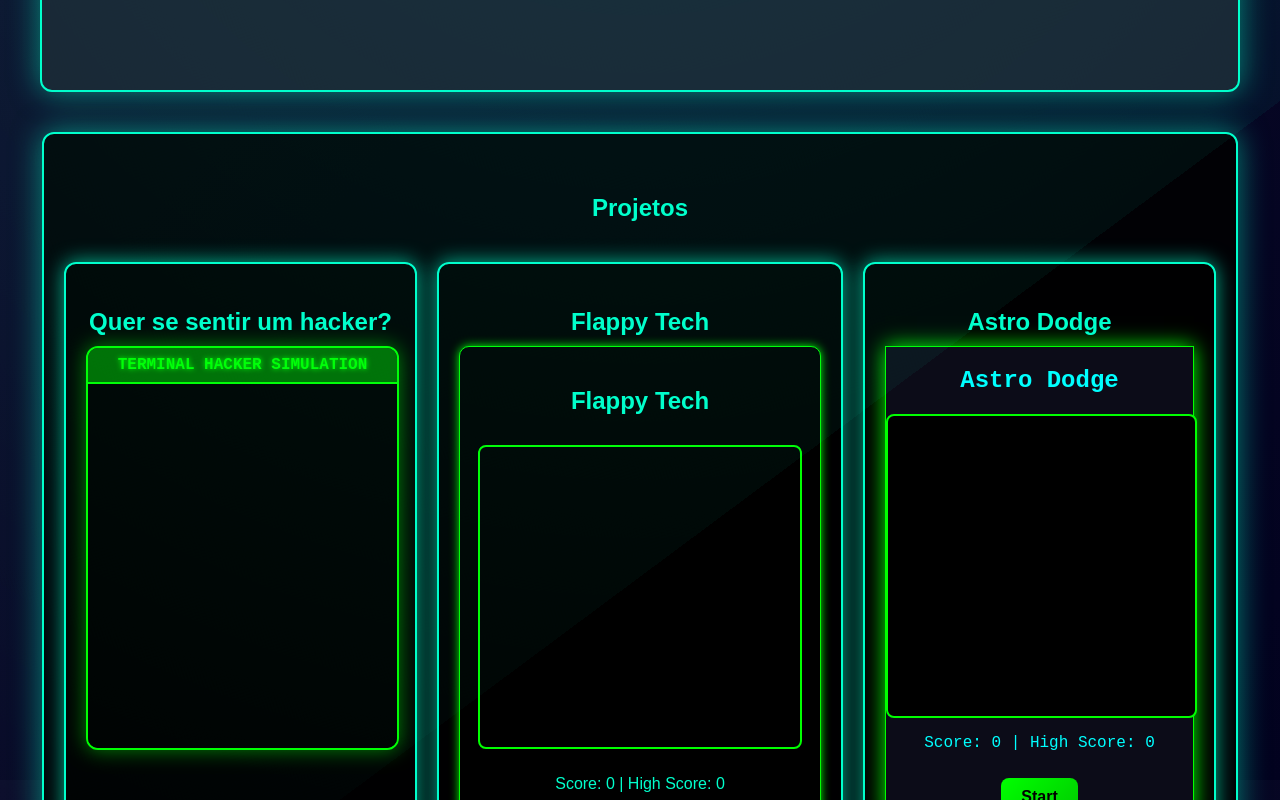
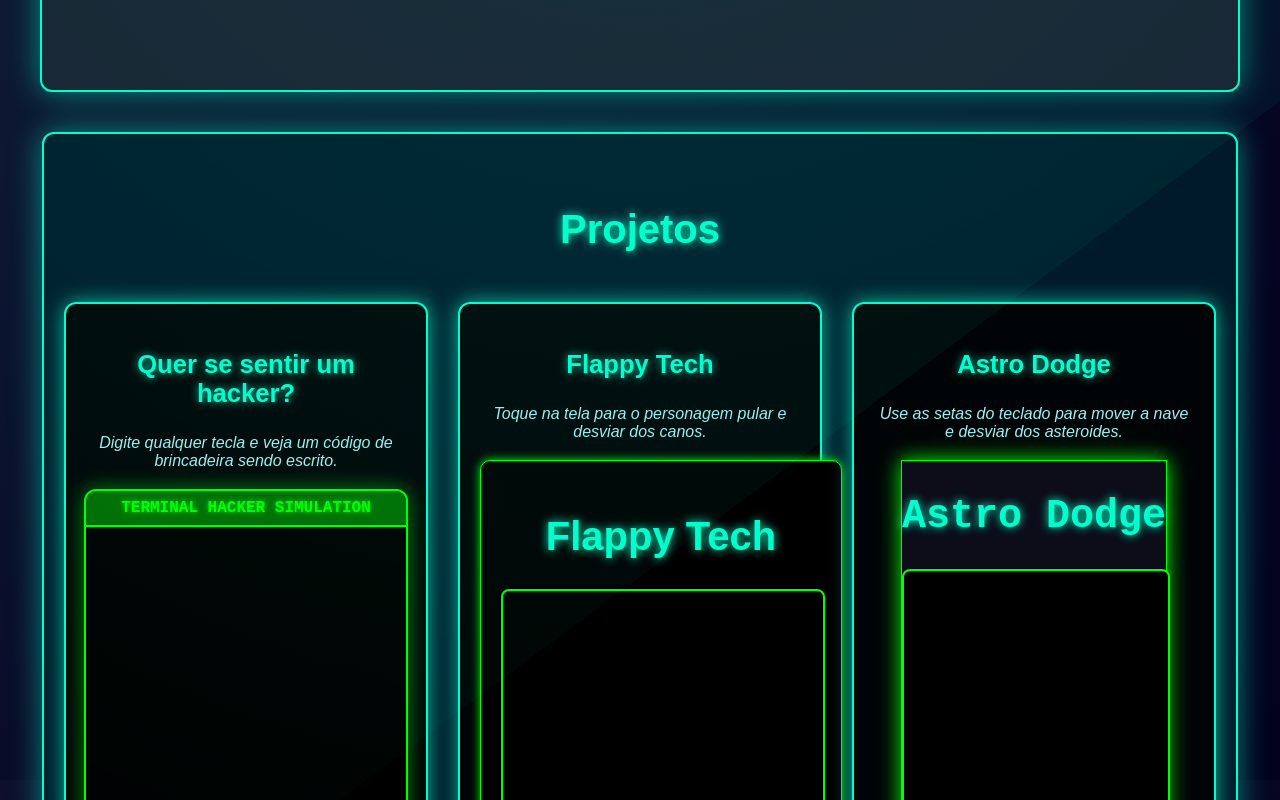
Before and after one commit to brunobaa/Portifolio, a React (Vite) app: page / in a window 1280 px wide. Shown: the part 820-1620 px from the top of the page. Built offline with nearby package versions, Linux system fonts and the light colour scheme; the HTML template or start-up script is replaced by a standard one.

Commit message:
descricao de como jogar os jogos

```diff
--- a/src/components/Projects.tsx
+++ b/src/components/Projects.tsx
@@ -2,24 +2,37 @@ import './projects.css';
 import HackerTyper from './HackerTyper';
 import FlappyTech from './FlappyTech';
 import AstroDodge from './AstroDodge';
+
+const projects = [
+  {
+    title: "Quer se sentir um hacker?",
+    description: "Digite qualquer tecla e veja um código de brincadeira sendo escrito.",
+    component: <HackerTyper />,
+  },
+  {
+    title: "Flappy Tech",
+    description: "Toque na tela para o personagem pular e desviar dos canos.",
+    component: <FlappyTech />,
+  },
+  {
+    title: "Astro Dodge",
+    description: "Use as setas do teclado para mover a nave e desviar dos asteroides.",
+    component: <AstroDodge />,
+  },
+];
 
 const Projects = () => {
   return (
     <section id="projects" className="projects-section">
       <h2>Projetos</h2>
       <div className="projects-container">
-        <div className="project">
-          <h3>Quer se sentir um hacker?</h3>
-          <HackerTyper />
-        </div>
-        <div className="project">
-          <h3>Flappy Tech</h3>
-          <FlappyTech />
-        </div>
-        <div className="project">
-          <h3>Astro Dodge</h3>
-          <AstroDodge />
-        </div>
+        {projects.map(({ title, description, component }, idx) => (
+          <div key={idx} className="project">
+            <h3>{title}</h3>
+            <p className="project-description">{description}</p>
+            {component}
+          </div>
+        ))}
       </div>
     </section>
   );
--- a/src/components/projects.css
+++ b/src/components/projects.css
@@ -3,12 +3,20 @@
   flex-direction: column;
   align-items: center;
   padding: 40px 20px;
+  background-color: #001a2a;
+}
+
+.projects-section h2 {
+  color: #00ffcc;
+  font-size: 2.5rem;
+  margin-bottom: 30px;
+  text-shadow: 0 0 10px #00ffcc;
 }
 
 .projects-container {
   display: grid;
-    grid-template-columns: repeat(3, 1fr);
-    gap: 20px;
+  grid-template-columns: repeat(auto-fit, minmax(280px, 1fr));
+  gap: 30px;
   max-width: 1200px;
   width: 100%;
   padding: 20px;
@@ -18,29 +26,40 @@
   background: rgba(0, 0, 0, 0.85);
   border: 2px solid #00ffcc;
   border-radius: 12px;
-    box-shadow: 0px 0px 20px rgba(0, 255, 204, 0.7);
+  box-shadow: 0 0 20px rgba(0, 255, 204, 0.7);
   padding: 20px;
   text-align: center;
-    transition: transform 0.3s, box-shadow 0.3s;
+  transition: transform 0.3s ease, box-shadow 0.3s ease;
+  display: flex;
+  flex-direction: column;
+  align-items: center;
 }
 
 .project:hover {
   transform: scale(1.05);
-    box-shadow: 0px 0px 30px rgba(0, 255, 204, 1);
+  box-shadow: 0 0 30px rgba(0, 255, 204, 1);
 }
 
 .project h3 {
-    font-size: 1.5rem;
+  font-size: 1.6rem;
   margin-bottom: 10px;
   color: #00ffcc;
+  text-shadow: 0 0 8px #00ccaa;
+}
+
+.project-description {
+  font-size: 1rem;
+  font-style: italic;
+  color: #a0f0f0;
+  margin-bottom: 15px;
+  min-height: 40px;
 }
 
 .project canvas {
   width: 100%;
-    height: auto;
   max-height: 300px;
   border-radius: 8px;
-    margin: 10px 0;
+  margin-bottom: 10px;
 }
 
 .start-btn {
@@ -53,9 +72,25 @@
   padding: 8px 16px;
   cursor: pointer;
   transition: all 0.3s ease-in-out;
+  margin-top: auto;
 }
 
 .start-btn:hover {
   background: linear-gradient(135deg, #00cc00, #00ff00);
   transform: scale(1.05);
 }
+
+@media (max-width: 900px) {
+  .projects-container {
+    grid-template-columns: repeat(auto-fit, minmax(220px, 1fr));
+  }
+}
+
+@media (max-width: 480px) {
+  .projects-section {
+    padding: 20px 10px;
+  }
+  .projects-section h2 {
+    font-size: 2rem;
+  }
+}
```
Lines whose indentation alone changed are shown as unchanged.
